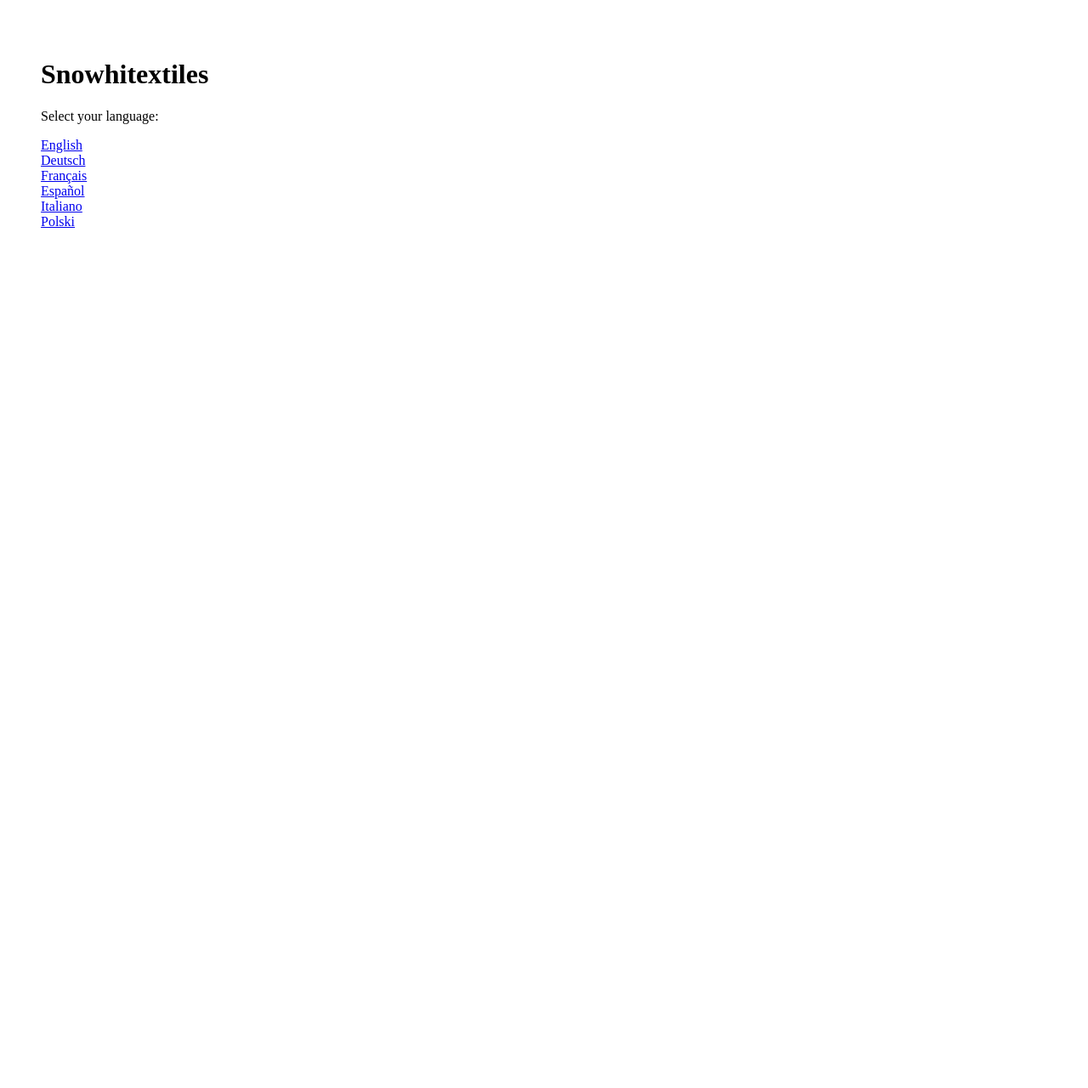
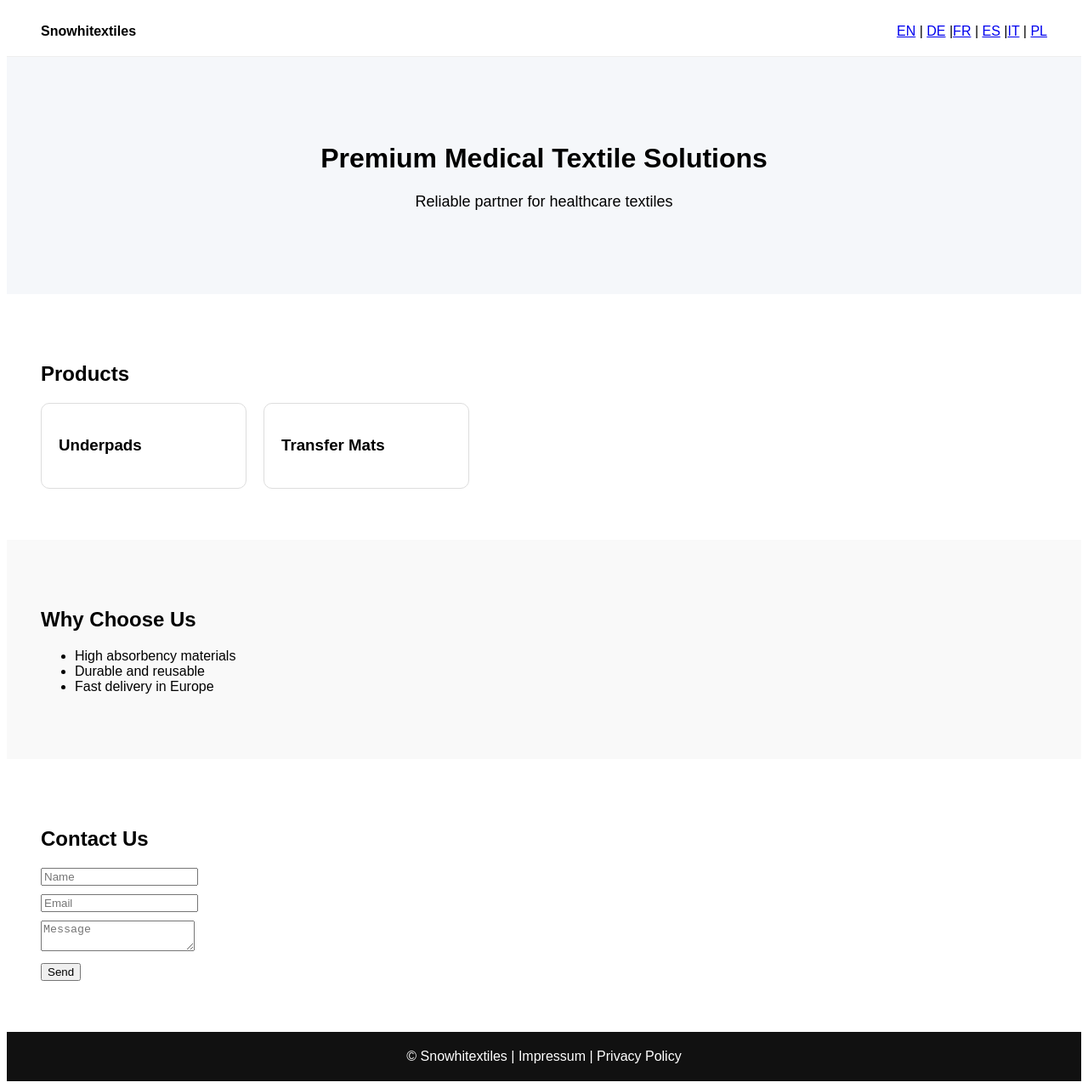
Before and after one commit to XlKlmill/Pracsyhaus, a Next.js app: page / in a window 1280 px wide. Shown: the whole page at 85% size. Before the commit the page ends 800 px from the top, so only its background shows below. Built offline with nearby package versions, Linux system fonts and the light colour scheme.

Commit message:
Update index.js

```diff
--- a/pages/index.js
+++ b/pages/index.js
@@ -1,16 +1,165 @@
-export const config = { runtime: "edge" };
-export default function Home() {
+import { useRouter } from "next/router";
+
+const content = {
+  en: {
+    title: "Premium Medical Textile Solutions",
+    subtitle: "Reliable partner for healthcare textiles",
+    productsTitle: "Products",
+    products: ["Underpads", "Transfer Mats"],
+    contact: "Contact Us",
+    why: "Why Choose Us",
+    features: [
+      "High absorbency materials",
+      "Durable and reusable",
+      "Fast delivery in Europe"
+    ]
+  },
+  de: {
+    title: "Medizinische Textillösungen",
+    subtitle: "Ihr zuverlässiger Partner",
+    productsTitle: "Produkte",
+    products: ["Unterlagen", "Transfermatten"],
+    contact: "Kontakt",
+    why: "Warum wir",
+    features: [
+      "Hohe Saugfähigkeit",
+      "Langlebig und wiederverwendbar",
+      "Schnelle Lieferung in Europa"
+    ]
+  },
+  fr: {
+    title: "Solutions textiles médicales",
+    subtitle: "Partenaire fiable pour le secteur médical",
+    productsTitle: "Produits",
+    products: ["Alèses", "Tapis de transfert"],
+    contact: "Contact",
+    why: "Pourquoi nous",
+    features: [
+      "Haute absorption",
+      "Durable",
+      "Livraison rapide en Europe"
+    ]
+  },
+  es: {
+    title: "Soluciones textiles médicas",
+    subtitle: "Socio confiable para el sector sanitario",
+    productsTitle: "Productos",
+    products: ["Empapadores", "Sábanas de transferencia"],
+    contact: "Contacto",
+    why: "Por qué nosotros",
+    features: [
+      "Alta absorción",
+      "Duradero",
+      "Entrega rápida en Europa"
+    ]
+  },
+  it: {
+    title: "Soluzioni tessili medicali",
+    subtitle: "Partner affidabile",
+    productsTitle: "Prodotti",
+    products: ["Traverse", "Teli di trasferimento"],
+    contact: "Contatto",
+    why: "Perché noi",
+    features: [
+      "Alta assorbenza",
+      "Resistente",
+      "Consegna rapida in Europa"
+    ]
+  },
+  pl: {
+    title: "Tekstylia medyczne",
+    subtitle: "Niezawodny partner",
+    productsTitle: "Produkty",
+    products: ["Podkłady", "Maty transferowe"],
+    contact: "Kontakt",
+    why: "Dlaczego my",
+    features: [
+      "Wysoka chłonność",
+      "Trwałość",
+      "Szybka dostawa w Europie"
+    ]
+  }
+};
+
+export default function Page() {
+  const { query } = useRouter();
+  const t = content[query.locale] || content.en;
+
   return (
-    <div style={{ padding: 40 }}>
-      <h1>Snowhitextiles</h1>
-      <p>Select your language:</p>
+    <div style={{ fontFamily: "Arial", margin: 0 }}>
 
-      <a href="/en">English</a><br/>
-      <a href="/de">Deutsch</a><br/>
-      <a href="/fr">Français</a><br/>
-      <a href="/es">Español</a><br/>
-      <a href="/it">Italiano</a><br/>
-      <a href="/pl">Polski</a>
+      {/* NAVBAR */}
+      <div style={{
+        display: "flex",
+        justifyContent: "space-between",
+        padding: "20px 40px",
+        borderBottom: "1px solid #eee"
+      }}>
+        <strong>Snowhitextiles</strong>
+        <div>
+          <a href="/en">EN</a> | <a href="/de">DE</a> |
+          <a href="/fr">FR</a> | <a href="/es">ES</a> |
+          <a href="/it">IT</a> | <a href="/pl">PL</a>
+        </div>
+      </div>
+
+      {/* HERO */}
+      <div style={{
+        padding: "80px 40px",
+        background: "#f5f7fa",
+        textAlign: "center"
+      }}>
+        <h1>{t.title}</h1>
+        <p style={{ fontSize: 18 }}>{t.subtitle}</p>
+      </div>
+
+      {/* PRODUCTS */}
+      <div style={{ padding: "60px 40px" }}>
+        <h2>{t.productsTitle}</h2>
+        <div style={{ display: "flex", gap: 20 }}>
+          {t.products.map((p, i) => (
+            <div key={i} style={{
+              padding: 20,
+              border: "1px solid #ddd",
+              borderRadius: 10,
+              width: 200
+            }}>
+              <h3>{p}</h3>
+            </div>
+          ))}
+        </div>
+      </div>
+
+      {/* WHY US */}
+      <div style={{ padding: "60px 40px", background: "#f9f9f9" }}>
+        <h2>{t.why}</h2>
+        <ul>
+          {t.features.map((f, i) => <li key={i}>{f}</li>)}
+        </ul>
+      </div>
+
+      {/* CONTACT */}
+      <div style={{ padding: "60px 40px" }}>
+        <h2>{t.contact}</h2>
+        <form>
+          <input placeholder="Name" style={{ display: "block", marginBottom: 10 }} />
+          <input placeholder="Email" style={{ display: "block", marginBottom: 10 }} />
+          <textarea placeholder="Message" />
+          <br />
+          <button style={{ marginTop: 10 }}>Send</button>
+        </form>
+      </div>
+
+      {/* FOOTER */}
+      <div style={{
+        padding: 20,
+        background: "#111",
+        color: "#fff",
+        textAlign: "center"
+      }}>
+        © Snowhitextiles | Impressum | Privacy Policy
+      </div>
+
     </div>
   );
 }
```
